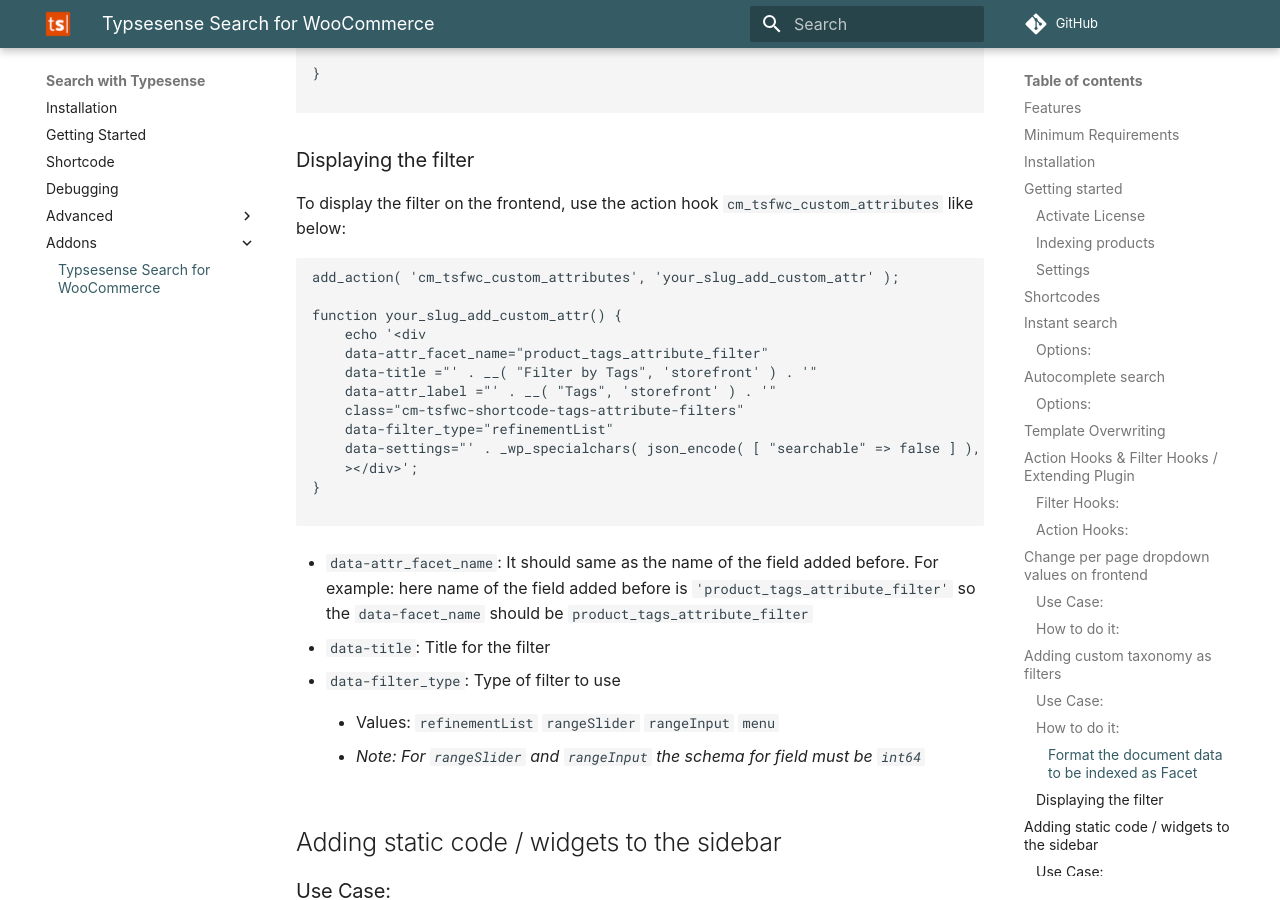
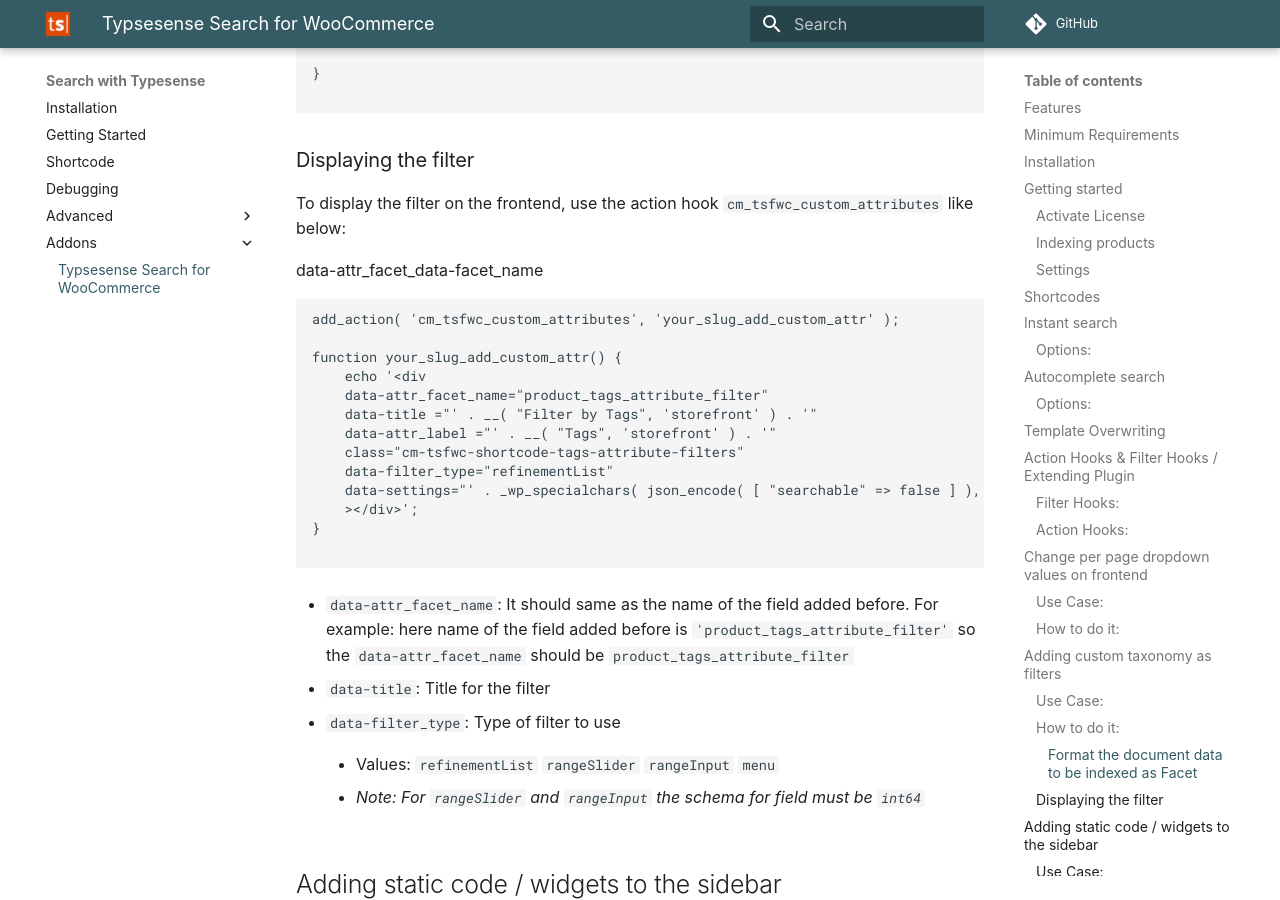
Before and after one commit to codemanas/cm-typesense-docs, an MkDocs documentation site: the page built from docs/tsfwc.md, in a window 1280 px wide and 900 px high, scrolled down 11075 px. Built offline with MkDocs 1.6.1 and Material for MkDocs 9.7.7, drawn with Linux system fonts in a browser that asks for light colours; some web fonts are replaced; comment, search, counter and statistics services are not loaded.

Commit message:
missed data-facet-name changed to data-attr_facet_name

````diff
--- a/docs/tsfwc.md
+++ b/docs/tsfwc.md
@@ -290,7 +290,7 @@
 
 To display the filter on the frontend, use the action hook `cm_tsfwc_custom_attributes` like below:
 
-
+data-attr_facet_data-facet_name
 ```
 add_action( 'cm_tsfwc_custom_attributes', 'your_slug_add_custom_attr' );
 
@@ -308,7 +308,7 @@
 ```
 
 * `data-attr_facet_name`: It should same as the name of the field added before.
-				   For example: here name of the field added before is `'product_tags_attribute_filter'` so the `data-facet_name` should be `product_tags_attribute_filter`
+				   For example: here name of the field added before is `'product_tags_attribute_filter'` so the `data-attr_facet_name` should be `product_tags_attribute_filter`
 
 * `data-title`: Title for the filter
 
````
Also changed, not shown: site/search/search_index.json, site/tsfwc/index.html, 1 other file.
